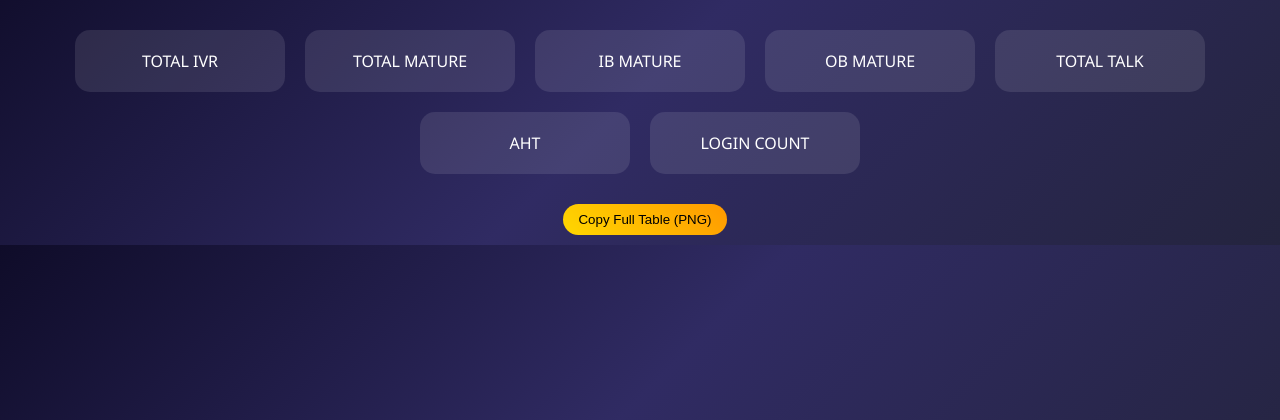
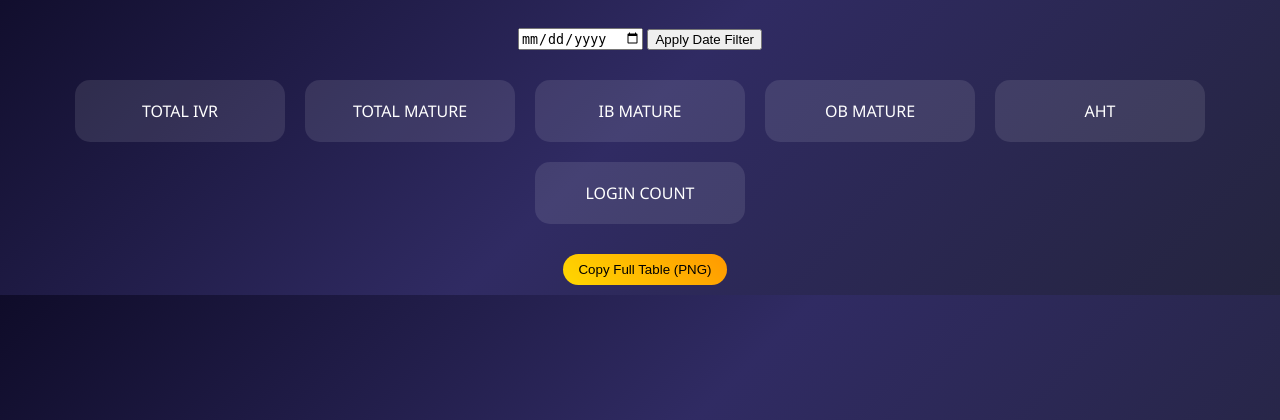
Before and after one commit to Viratmalakar/apr-report, a Flask app: template templates/dashboard.html in a window 1280 px wide. Shown: the part 63-483 px from the top of the page. Run offline with Flask 3, Linux system fonts and the light colour scheme; the template is opened without the code that fills it, so the values that code supplies are empty.

Commit message:
Add date filter to Agent Performance Dashboard
Added a date filter section to the dashboard.

```diff
--- a/templates/dashboard.html
+++ b/templates/dashboard.html
@@ -15,12 +15,18 @@
 
 <h2 class="header">Agent Performance Dashboard</h2>
 
+<div class="filter-section">
+    <form method="post">
+        <input type="date" name="filter_date">
+        <button type="submit">Apply Date Filter</button>
+    </form>
+</div>
+
 <div class="summary">
     <div class="box">TOTAL IVR<br>{{summary.total_ivr}}</div>
     <div class="box">TOTAL MATURE<br>{{summary.total_mature}}</div>
     <div class="box">IB MATURE<br>{{summary.ib_mature}}</div>
     <div class="box">OB MATURE<br>{{summary.ob_mature}}</div>
-    <div class="box">TOTAL TALK<br>{{summary.total_talk}}</div>
     <div class="box">AHT<br>{{summary.aht}}</div>
     <div class="box">LOGIN COUNT<br>{{summary.login_count}}</div>
 </div>
```
Lines whose indentation alone changed are shown as unchanged.
